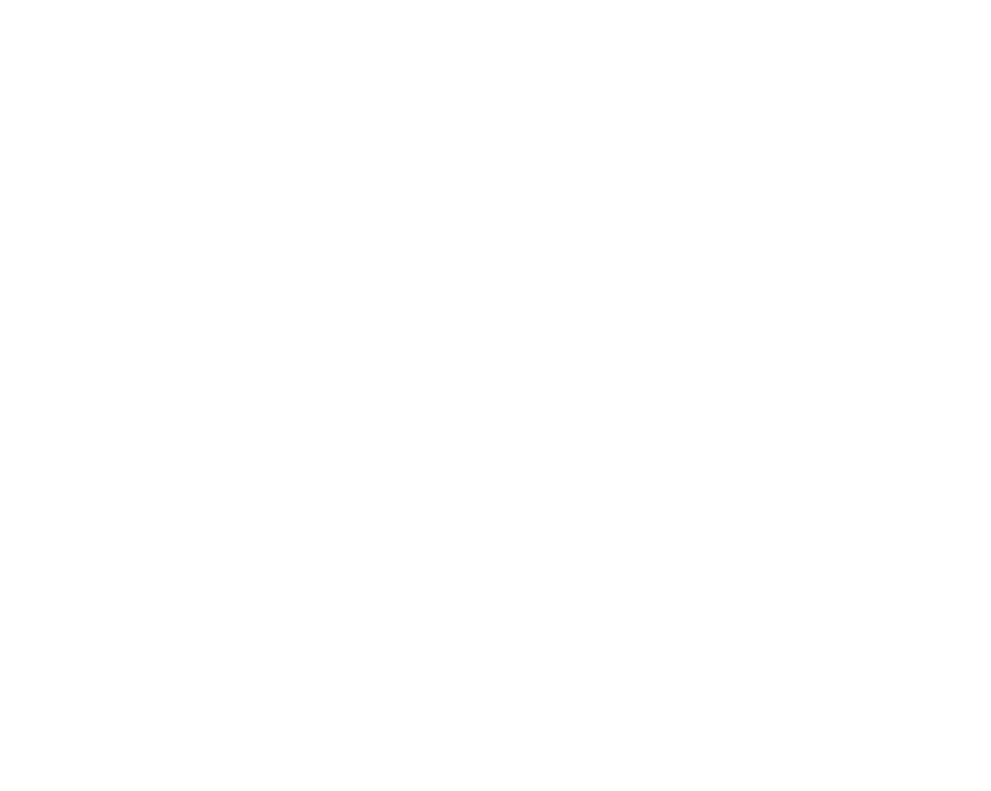
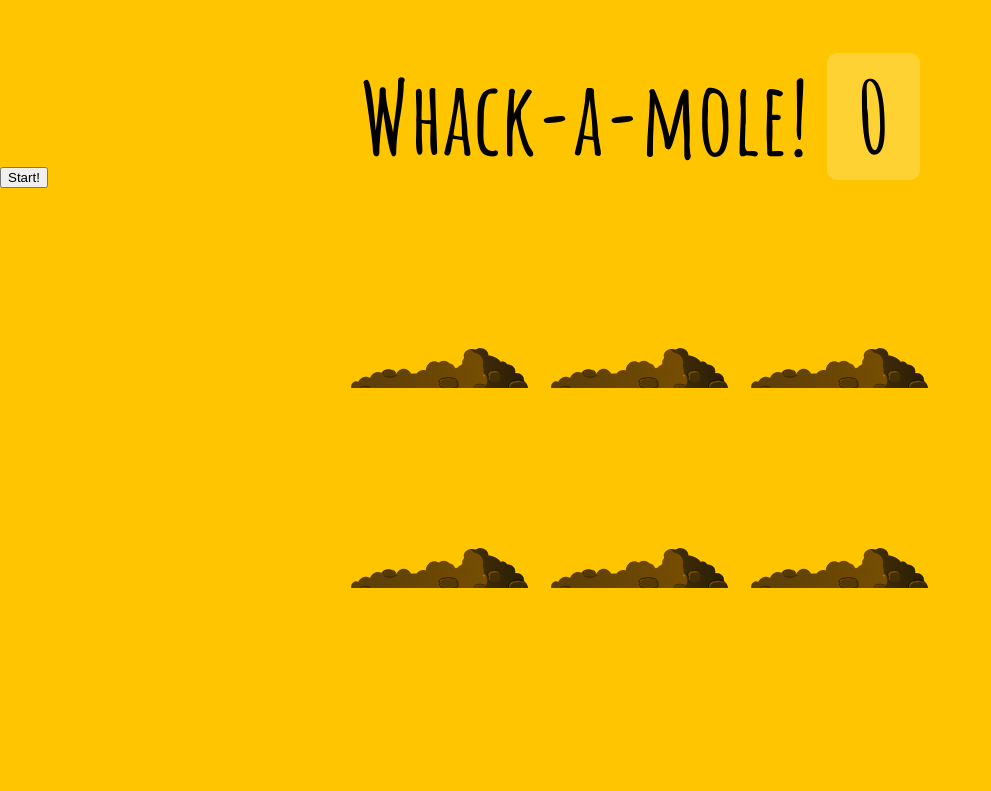
Before and after one commit to komando82/javascript30, a plain HTML site: page 30-Whack-A-Mole-Game/index.html in a window 1280 px wide. Shown: the whole page, without its empty margins (0-991 px from the left). Drawn offline with Linux system fonts and the light colour scheme.

Commit message:
javascript30 | adding course 30 WhackA Mole Game code

```diff
--- a/30-Whack-A-Mole-Game/index.html
+++ b/30-Whack-A-Mole-Game/index.html
@@ -3,10 +3,91 @@
 <head>
     <meta charset="UTF-8">
     <title>Whack A Mola Game</title>
+    <link href='https://fonts.googleapis.com/css?family=Amatic+SC:400,700' rel='stylesheet' type='text/css'>
+    <link rel="stylesheet" href="style.css">
 </head>
 <body>
 
+    <h1>Whack-a-mole! <span class="score">0</span></h1>
+    <button onClick="startGame()">Start!</button>
+
+    <div class="game">
+        <div class="hole hole1">
+            <div class="mole"></div>
+        </div>
+        <div class="hole hole2">
+            <div class="mole"></div>
+        </div>
+        <div class="hole hole3">
+            <div class="mole"></div>
+        </div>
+        <div class="hole hole4">
+            <div class="mole"></div>
+        </div>
+        <div class="hole hole5">
+            <div class="mole"></div>
+        </div>
+        <div class="hole hole6">
+            <div class="mole"></div>
+        </div>
+    </div>
+
     <script>
+
+        const holes = document.querySelectorAll('.hole');
+        const scoreBoard = document.querySelector('.score');
+        const moles = document.querySelectorAll('.mole');
+
+        let score = 0;
+        let timeUp = false;
+        let lastHole;
+
+        function randomTime(min, max) {
+            return Math.round(Math.random() * (max - min) + min);
+        }
+
+        function randomHole(holes) {
+            const idx = Math.floor(Math.random() * holes.length);
+            const hole = holes[idx];
+
+            if (hole === lastHole) {
+                return randomHole(holes);
+            }
+
+            lastHole = hole;
+            return hole;
+        }
+
+        function peep() {
+            const time = randomTime(200, 1000);
+            const hole = randomHole(holes);
+
+            hole.classList.add('up');
+            setTimeout(() => {
+                hole.classList.remove('up');
+                if (!timeUp) peep();
+            }, time);
+        }
+
+        function startGame() {
+            scoreBoard.textContent = 0;
+            timeUp = false;
+            score = 0;
+
+            peep();
+
+            setTimeout(() => timeUp = true, 10000);
+        }
+
+        function bonk(e) {
+            if (!e.isTrusted) return; // cheater
+
+            score++;
+            this.classList.remove('up');
+            scoreBoard.textContent = score;
+        }
+
+        moles.forEach(mole => mole.addEventListener('click', bonk));
 
     </script>
 
--- /dev/null
+++ b/30-Whack-A-Mole-Game/style.css
@@ -0,0 +1,69 @@
+html {
+    box-sizing: border-box;
+    font-size: 10px;
+    background: #ffc600;
+}
+
+*, *:before, *:after {
+    box-sizing: inherit;
+}
+
+body {
+    padding: 0;
+    margin: 0;
+    font-family: 'Amatic SC', cursive;
+}
+
+h1 {
+    text-align: center;
+    font-size: 10rem;
+    line-height: 1;
+    margin-bottom: 0;
+}
+
+.score {
+    background: rgba(255,255,255,0.2);
+    padding: 0 3rem;
+    line-height: 1;
+    border-radius: 1rem;
+}
+
+.game {
+    width: 600px;
+    height: 400px;
+    display: flex;
+    flex-wrap: wrap;
+    margin:0 auto;
+}
+
+.hole {
+    flex: 1 0 33.33%;
+    overflow: hidden;
+    position: relative;
+}
+
+.hole:after {
+    display: block;
+    background: url(dirt.svg) bottom center no-repeat;
+    background-size: contain;
+    content: '';
+    width: 100%;
+    height: 70px;
+    position: absolute;
+    z-index: 2;
+    bottom: -30px;
+}
+
+.mole {
+    background: url('mole.svg') bottom center no-repeat;
+    background-size: 60%;
+    position: absolute;
+    top: 100%;
+    width: 100%;
+    height: 100%;
+    transition:all 0.4s;
+}
+
+.hole.up .mole {
+    top: 0;
+}
```
Also changed, not shown: 30-Whack-A-Mole-Game/dirt.svg (added), 30-Whack-A-Mole-Game/mole.svg (added), 1 other file.
